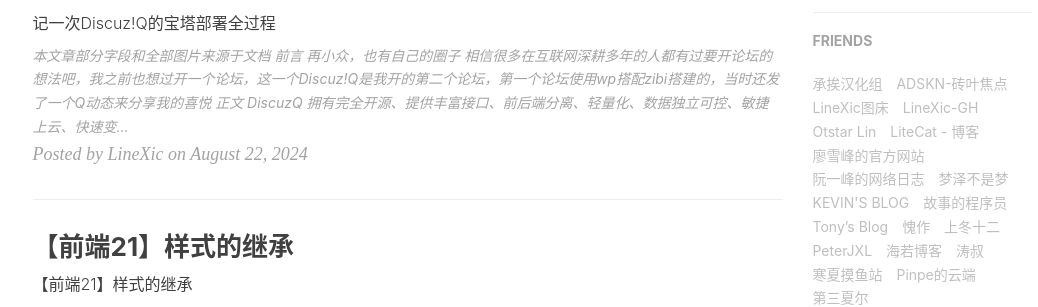
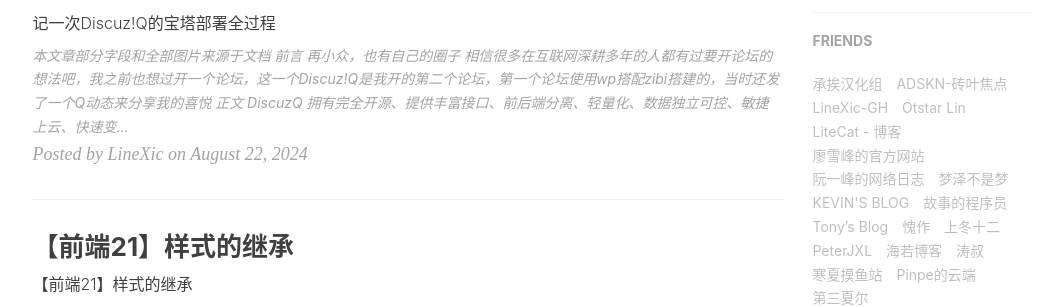
Before and after one commit to LineXic/LineXic-blog, a Jekyll site: the page built from index.html, in a window 1280 px wide and 900 px high, scrolled down 813 px. Shown: the part 161-468 px from the top of the window, without its empty margins (135-1173 px from the left). Built offline with Jekyll 4.4.1, drawn with Linux system fonts in a browser that asks for light colours; nearby versions of some CDN libraries; the list of posts is cut into pages by our own code; comment, search, counter and statistics services are not loaded.

Commit message:
更新 _config.yml

```diff
--- a/_config.yml
+++ b/_config.yml
@@ -109,7 +109,6 @@
 friends: [
     { title: "承挨汉化组", href: "https://chengai77a6b.top/" },
     { title: "ADSKN-砖叶焦点", href: "https://tbl.adskn.com/" },
-    { title: "LineXic图床", href: "https://img.linexic.top/" },
     { title: "LineXic-GH", href: "https://gh.linexic.top/" },
     { title: "Otstar Lin", href: "https://blog.ixk.me/" },
     { title: "LiteCat - 博客", href: "https://www.litecat.xyz/" },
```
